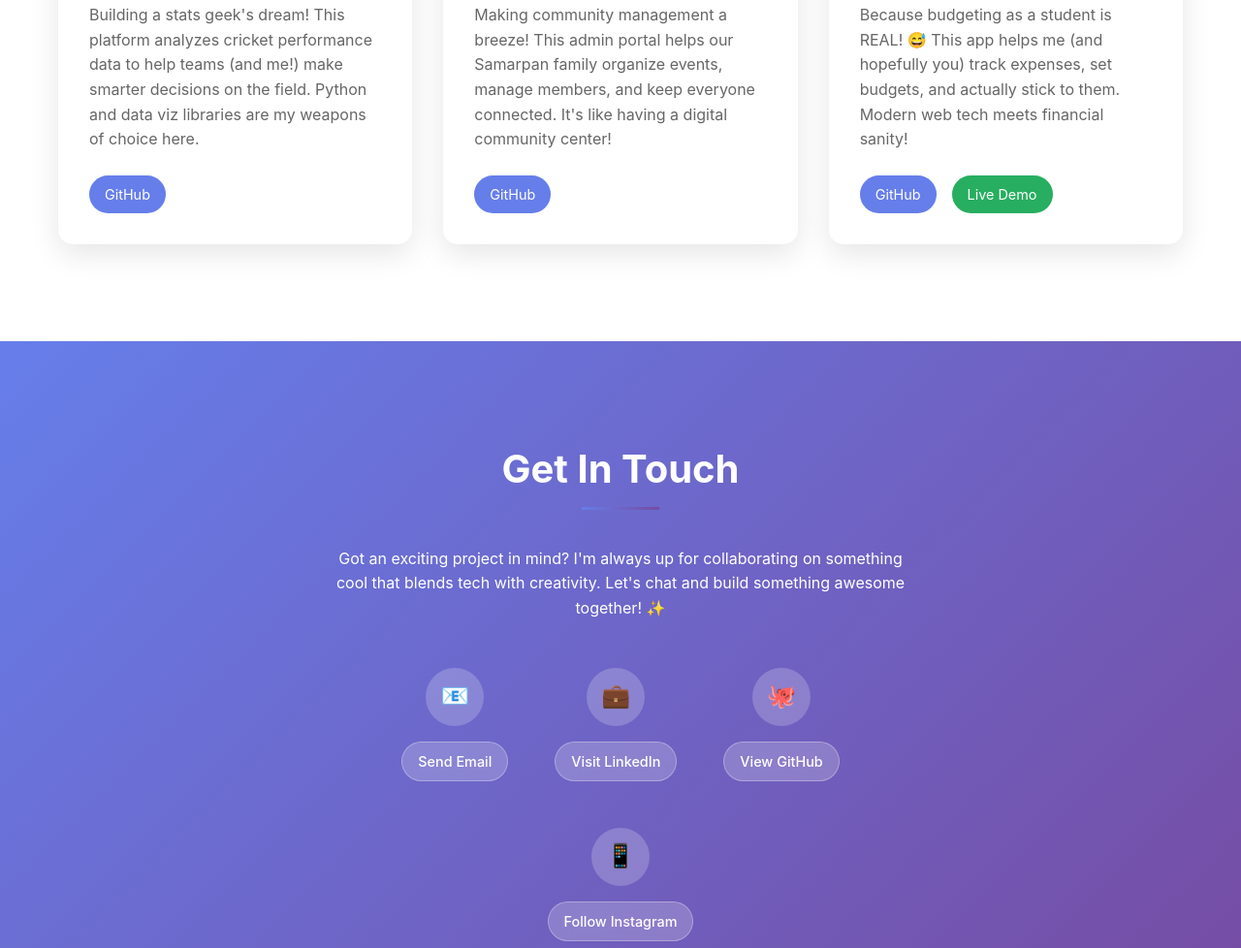
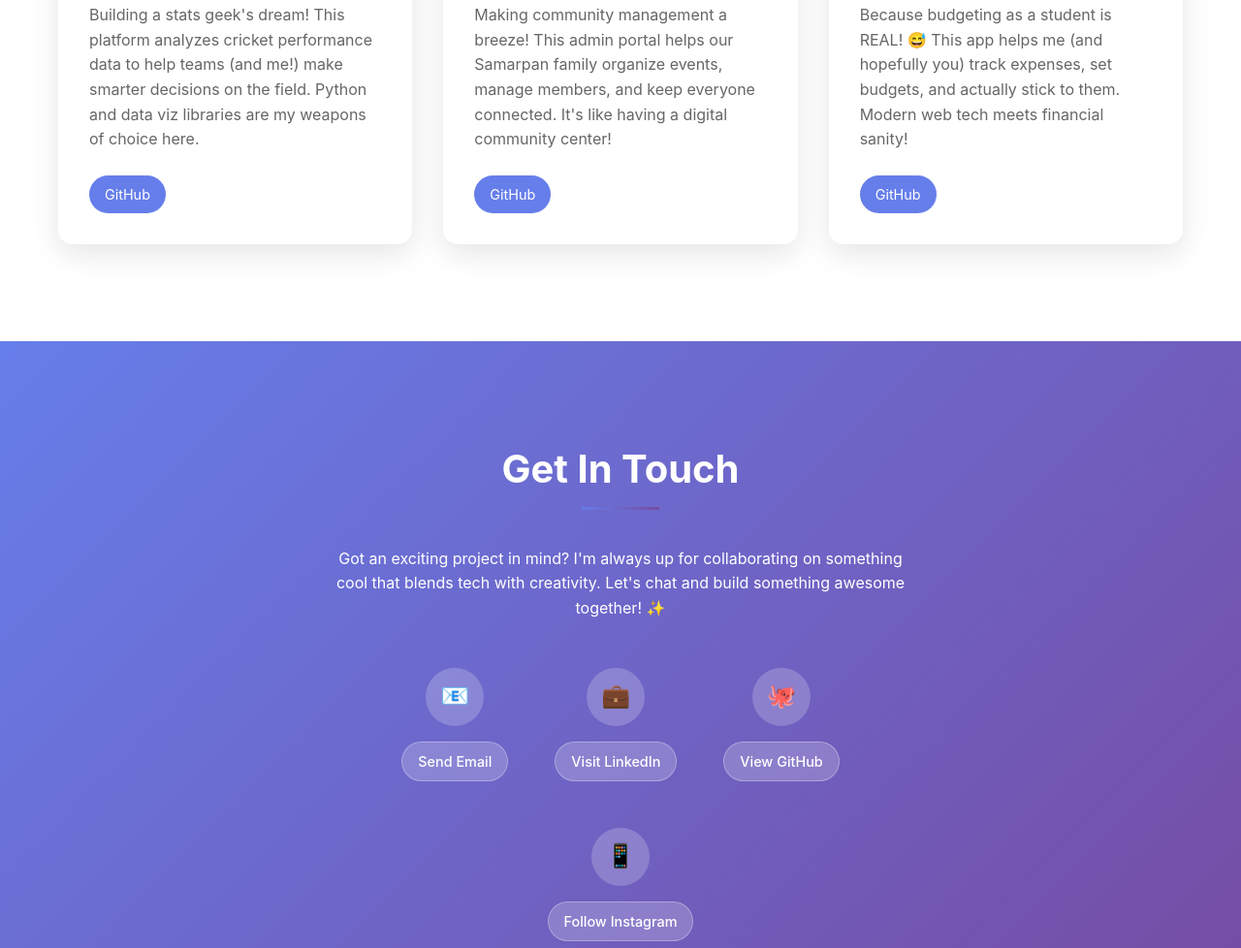
Before and after one commit to yughpatel/yughpatel.github.io, a plain HTML site: page index.html in a window 1280 px wide. Shown: the part 2679-3657 px from the top of the page at 97% size. Drawn offline with Linux system fonts and the light colour scheme.

Commit message:
index.html

```diff
--- a/index.html
+++ b/index.html
@@ -540,7 +540,6 @@
                         <p class="project-description">Because budgeting as a student is REAL! 😅 This app helps me (and hopefully you) track expenses, set budgets, and actually stick to them. Modern web tech meets financial sanity!</p>
                         <div class="project-links">
                             <a href="https://github.com/yughpatel/Expense-Tracker" target="_blank" class="project-link">GitHub</a>
-                            <a href="https://github.com/yughpatel/Expense-Tracker" target="_blank" class="project-link" style="background: #27ae60;">Live Demo</a>
                         </div>
                     </div>
                 </div>
```
